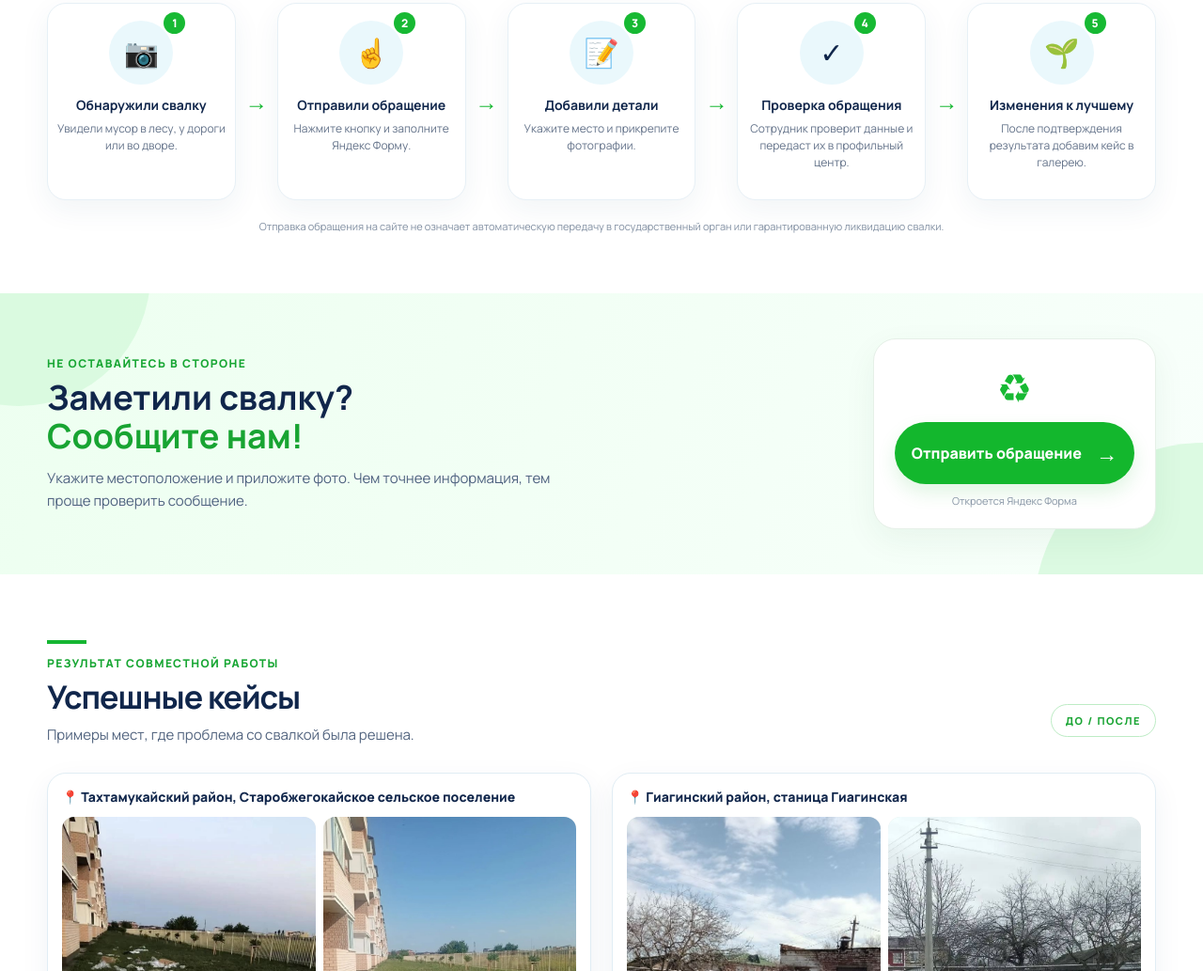
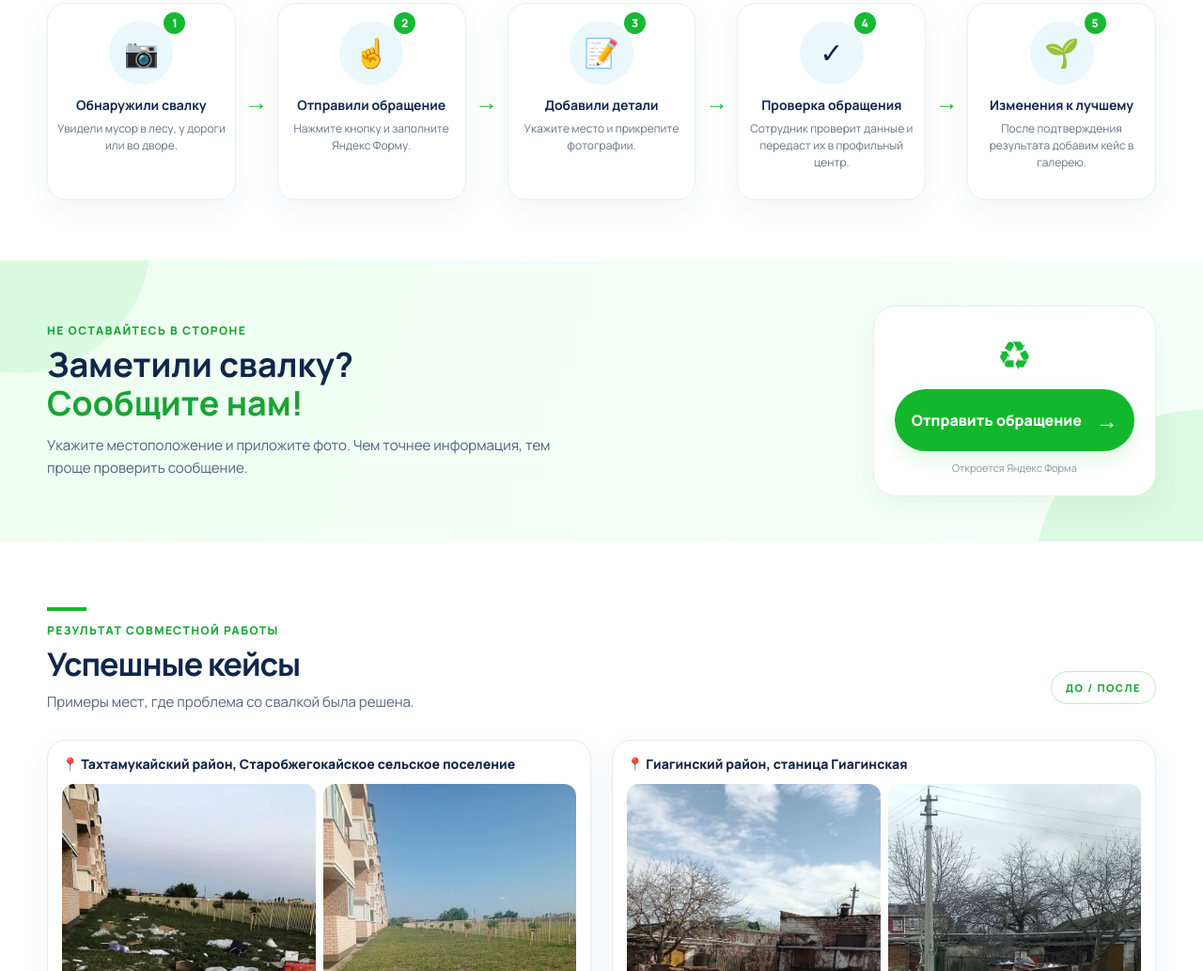
Before and after one commit to kmmmmmm21/-, a plain HTML site: page index.html in a window 1280 px wide. Shown: the part 754-1787 px from the top of the page at 94% size. Drawn offline with Linux system fonts and the light colour scheme.

Commit message:
Update index.html

```diff
--- a/index.html
+++ b/index.html
@@ -64,7 +64,6 @@
         <div class="step-arrow">→</div>
         <article class="step-card"><div class="step-icon">🌱</div><span class="step-number">5</span><h3>Изменения к лучшему</h3><p>После подтверждения результата добавим кейс в галерею.</p></article>
       </div>
-      <p class="process-note">Отправка обращения на сайте не означает автоматическую передачу в государственный орган или гарантированную ликвидацию свалки.</p>
     </section>
 
     <section class="report-section" id="report">
```
